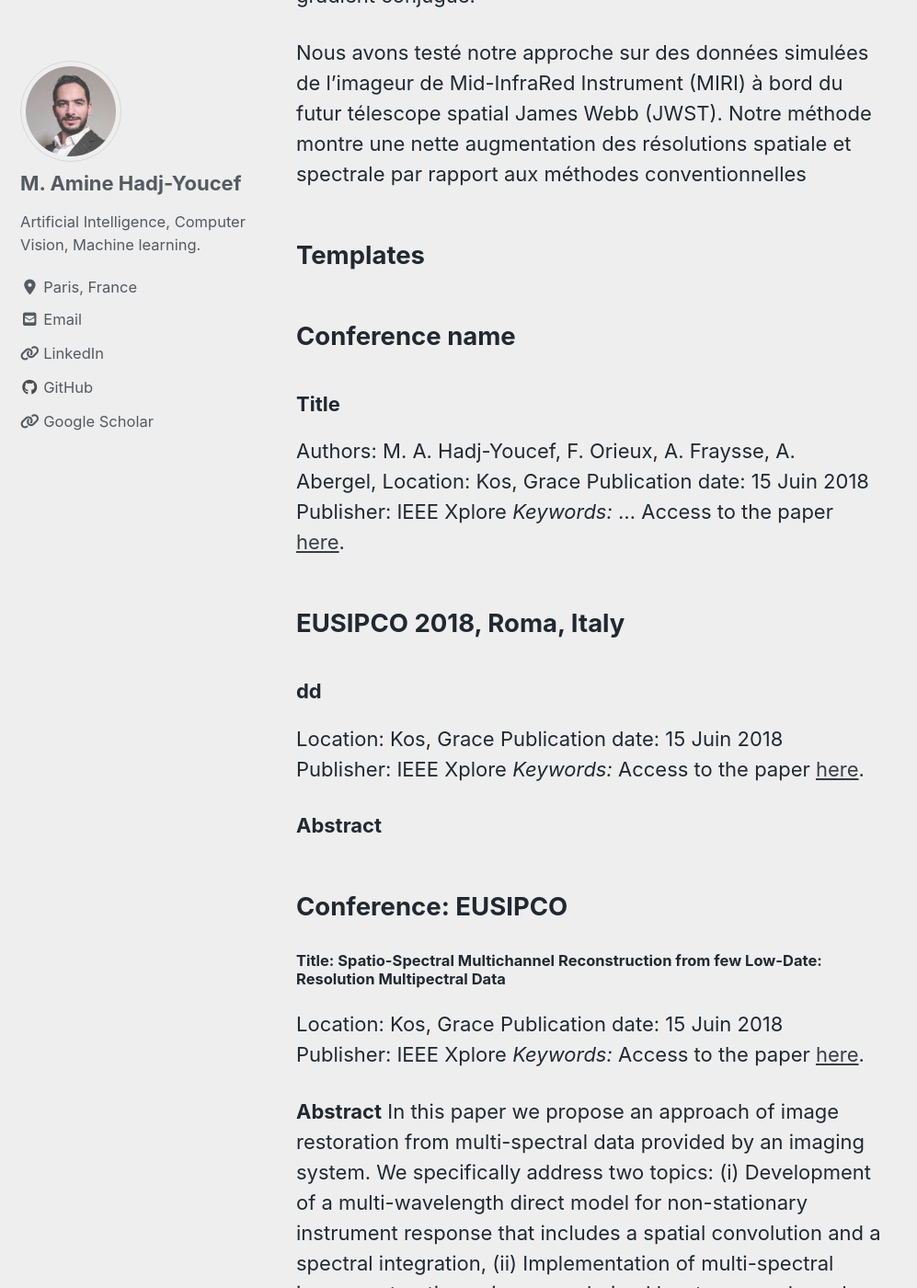
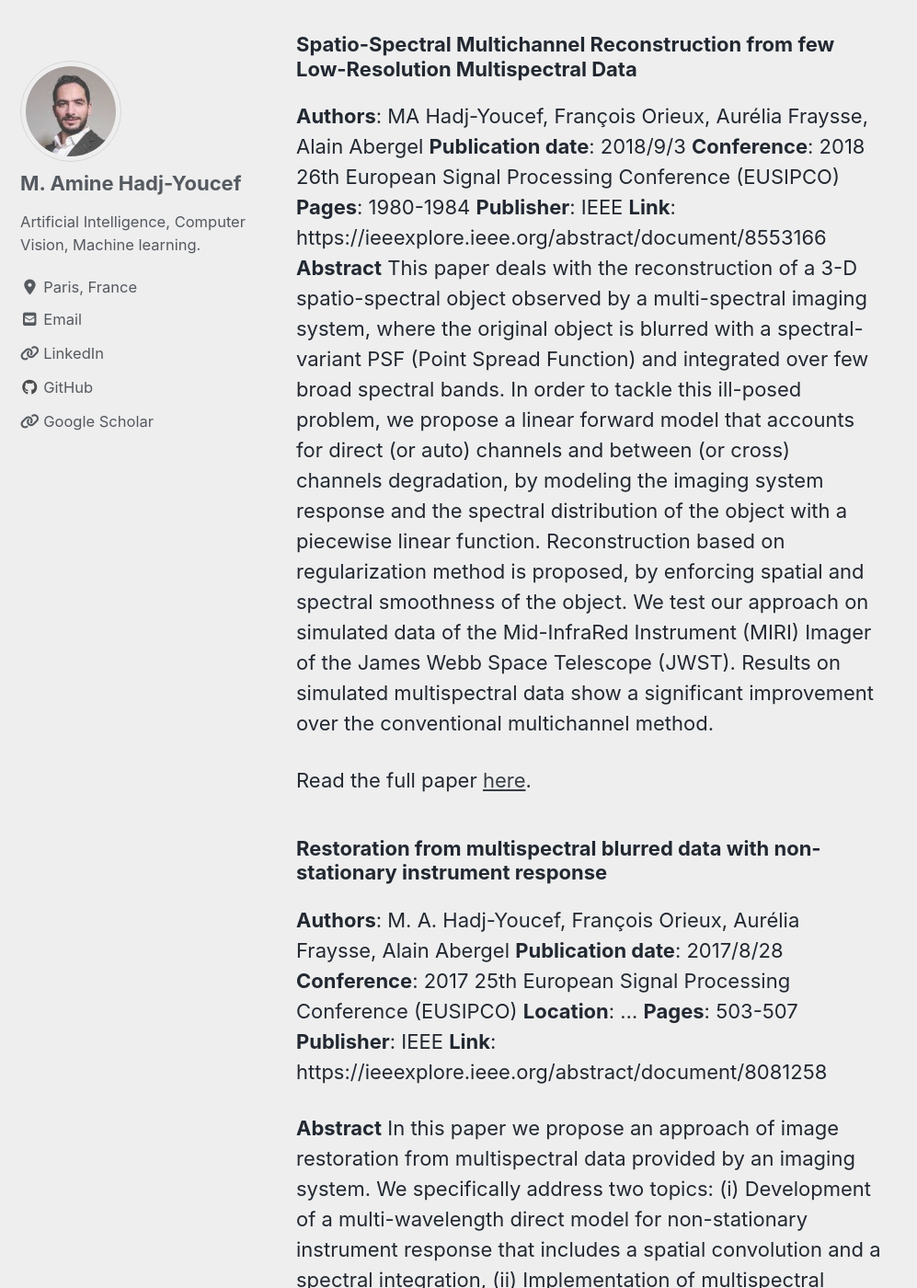
Before and after one commit to amineHY/amine-hadjyoucef.github.io, a Jekyll site: the page built from _pages/publications.md, in a window 1280 px wide and 1400 px high, scrolled down 2078 px. Shown: the whole window at 92% size, without its empty margins (0-997 px from the left). Built offline with Jekyll 4.4.1, drawn with Linux system fonts in a browser that asks for light colours; cached includes are drawn as plain includes; nearby versions of some CDN libraries; some of the changed text lies outside the part shown.

Commit message:
update fontpage

```diff
--- a/_pages/publications.md
+++ b/_pages/publications.md
@@ -10,59 +10,89 @@
 ---
 
 # International journals with peer review
+
 ### Convolution kernels for multi-wavelength imaging,
-Authors: A. Boucaud, M. Bocchio, A. Abergel, F. Orieux, H. Dole, M. A. Hadj-Youcef,
-Journal: Astronomy & Astrophysics (A&A)
-Year: 2016.
+**Authors:** Alexandre Boucaud, Marco Bocchio, Alain Abergel, François Orieux, Hervé Dole, M. A Hadj-Youcef
+
+**Publication date:** 2016/12/1
+**Journal:** Astronomy & Astrophysics
+**Volume:** 596
+**Pages:** A63
+**Publisher:** EDP Sciences
+**Link**: https://www.aanda.org/articles/aa/full_html/2016/12/aa29080-16/aa29080-16.html
+
+**Abstract:**
+Astrophysical images issued from different instruments and/or spectral bands often require to be processed together, either for fitting or comparison purposes. However each image is affected by an instrumental response, also known as point-spread function (PSF), that depends on the characteristics of the instrument as well as the wavelength and the observing strategy. Given the knowledge of the PSF in each band, a straightforward way of processing images is to homogenise them all to a target PSF using convolution kernels, so that they appear as if they had been acquired by the same instrument. We propose an algorithm that generates such PSF-matching kernels, based on Wiener filtering with a tunable regularisation parameter. This method ensures all anisotropic features in the PSFs to be taken into account. We compare our method to existing procedures using measured Herschel/PACS and SPIRE PSFs and simulated JWST/MIRI PSFs. Significant gains up to two orders of magnitude are obtained with respect to the use of kernels computed assuming Gaussian or circularised PSFs. A software to compute these kernels is available at https://github.com/aboucaud/pypher
+
+Read the full paper [here](https://www.researchgate.net/publication/313504808_Convolution_kernels_for_multi-wavelength_imaging).
+
 
 
 
 # International conferences with peer review
+### Spatio-Spectral Multichannel Reconstruction from few Low-Resolution Multispectral Data
+**Authors**: MA Hadj-Youcef, François Orieux, Aurélia Fraysse, Alain Abergel
+**Publication date**: 2018/9/3
+**Conference**: 2018 26th European Signal Processing Conference (EUSIPCO)
+**Pages**: 1980-1984
+**Publisher**: IEEE
+**Link**: https://ieeexplore.ieee.org/abstract/document/8553166
+**Abstract**
+This paper deals with the reconstruction of a 3-D spatio-spectral object observed by a multi-spectral imaging system, where the original object is blurred with a spectral-variant PSF (Point Spread Function) and integrated over few broad spectral bands. In order to tackle this ill-posed problem, we propose a linear forward model that accounts for direct (or auto) channels and between (or cross) channels degradation, by modeling the imaging system response and the spectral distribution of the object with a piecewise linear function. Reconstruction based on regularization method is proposed, by enforcing spatial and spectral smoothness of the object. We test our approach on simulated data of the Mid-InfraRed Instrument (MIRI) Imager of the James Webb Space Telescope (JWST). Results on simulated multispectral data show a significant improvement over the conventional multichannel method.
 
-### Restoration from Multispectral Blurred Data with Non-Stationary Instrument Response
+Read the full paper [here](https://hal-centralesupelec.archives-ouvertes.fr/hal-01952286/file/eusipco_2018.pdf).
 
-Authors: M. A. Hadj-Youcef, F. Orieux, A. Fraysse, A. Abergel,
-Proc. of European Sig. Proc. Conf (EUSIPCO 2017).
-[link](https://ieeexplore.ieee.org/document/8081258)
 
+### Restoration from multispectral blurred data with non-stationary instrument response
+**Authors**: M. A. Hadj-Youcef, François Orieux, Aurélia Fraysse, Alain Abergel
+**Publication date**: 2017/8/28
+**Conference**: 2017 25th European Signal Processing Conference (EUSIPCO)
+**Location**: ...
+**Pages**: 503-507
+**Publisher**: IEEE
+**Link**: https://ieeexplore.ieee.org/abstract/document/8081258
+
+**Abstract**
+In this paper we propose an approach of image restoration from multispectral data provided by an imaging system. We specifically address two topics: (i) Development of a multi-wavelength direct model for non-stationary instrument response that includes a spatial convolution and a spectral integration, (ii) Implementation of multispectral image restoration using a regularized least-square, based on a quadratic criterion and minimized by a gradient algorithm. We test our approach on simulated data of the Mid-InfraRed Instrument IMager (MIRIM) of the James Webb Space Telescope (JWST). Our method shows a clear increase of spatial resolution compare to conventional methods.
+
+Read the full paper [here](https://www.researchgate.net/publication/320825357_Restoration_from_multispectral_blurred_data_with_non-stationary_instrument_response).
+
+### Detection of epileptics during seizure free periods
+**Authors:** M.A. Hadj-Youcef, M. Adnane, A Bousbia-Salah
+**Publication date:** 2013/12/5
+**Conference:** Workshop on Systems, Signal Processing and their Applications (WoSSPA), 2013 8th International
+**Location**: ...
+**Pages**: 209 - 213
+**Publisher**: IEEE
+**Link:** https://ieeexplore.ieee.org/abstract/document/6602363
+
+**Abstract**
+In this paper the problematic of epileptic detection is treated. An algorithm of EEG signal classification into two classes: Healthy and Epileptics is developed. The difference with conventional methods is the use of free seizure epileptic records. A good classification accuracy means that it is possible to detect an epileptic in normal state or at an early stage of epilepsy. The raw EEG signal is decomposed using discrete wavelet transform (DWT). Then, principal component analysis (PCA) allows dimensionality reduction and better representation of the data. Several features are extracted and used in support vector machine (SVM) classifier. Results show satisfactory classification accuracy comparable or better than those reported in literature.
 
 
 
 # National conferences with peer review
 
 ### Restauration d’objets astrophysiques à partir de données multispectrales floues et d’une réponse instrument non-stationnaire
-Conference: GRETSI'2017
-Location: Juan Les Pins, France.
-Date: 27 Sept. 2017
-*Keywords:*
-Access to the paper [here](https://hal-polytechnique.archives-ouvertes.fr/SUP_LSS/hal-01596257v1).
+
+**Authors**: M. A. Hadj-Youcef, François Orieux, Aurélia Fraysse, Alain Abergel
+**Publication date**: 2017/9/5
+**Conference**:26eme Colloque GRETSI Traitement du Signal & des Images, GRETSI 2017
+**Location:** Juan Les Pins, France.
+**Link**: https://jeannicod.ccsd.cnrs.fr/SUP_LSS/hal-01596257v1
+***Keywords:*** ...
 
 **Absract (in French):**
   Cet article traite de la restauration du flux lumineux à partir de données multispectrales fournies par un imageur à bord d’un télescope spatial. Les problèmes abordés concernent la limitation de la résolution spatiale causée par la réponse optique variant spectralement et l’intégration spectrale de l’objet sur une large bande. Nous avons développé un modèle instrument prenant en compte ces effets et proposé un modèle direct qui exploite conjointement l’ensemble des données à différentes bandes spectrales. Nous avons mis en œuvre la restauration de l’objet inconnu en utilisant la méthode des moindres carrés régularisés et la solution est calculée par l’algorithme du gradient conjugué.
 
   Nous avons testé notre approche sur des données simulées de l’imageur de Mid-InfraRed Instrument (MIRI) à bord du futur télescope spatial James Webb (JWST). Notre méthode montre une nette augmentation des résolutions spatiale et spectrale par rapport aux méthodes conventionnelles
 
+  Read the full paper [here](https://jeannicod.ccsd.cnrs.fr/SUP_LSS/hal-01596257v1).
 
 
 
 
 
-
-
-
-
-
-
-
-## Templates
-## Conference name
-### Title
-Authors: M. A. Hadj-Youcef, F. Orieux, A. Fraysse, A. Abergel,
-Location: Kos, Grace
-Publication date: 15 Juin 2018
-Publisher: IEEE Xplore
-*Keywords:* ...
-Access to the paper [here](...).
 
 
 
@@ -102,6 +132,6 @@
   We test our approach on simulated data of the Mid-InfraRed Instrument IMager (MIRIM) of the James Webb Space Telescope (JWST). Our method shows a clear increase of spatial resolution compare to conventional methods.
 
 
-# seminars
+# Seminars
 
 # Talks
```
